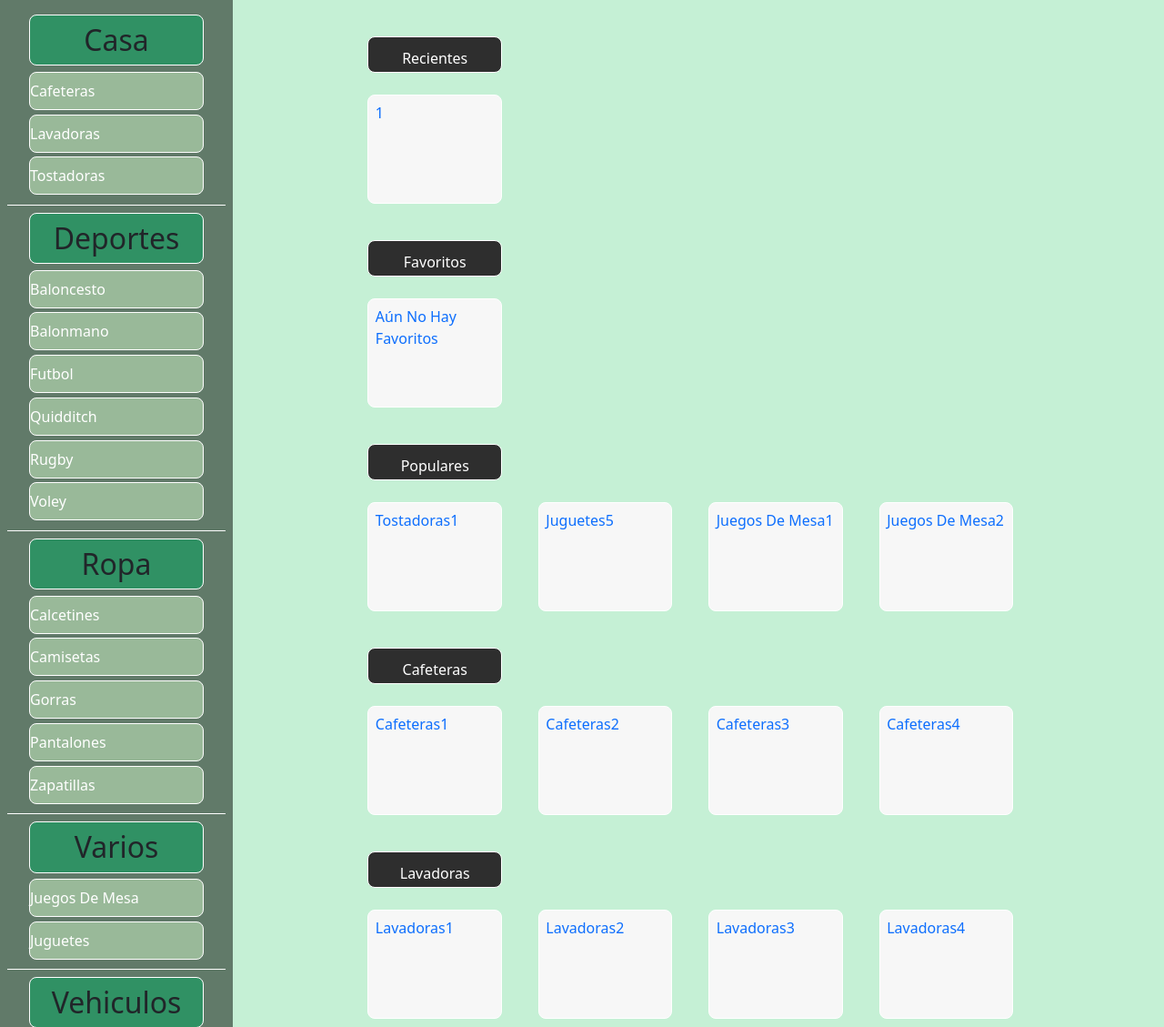
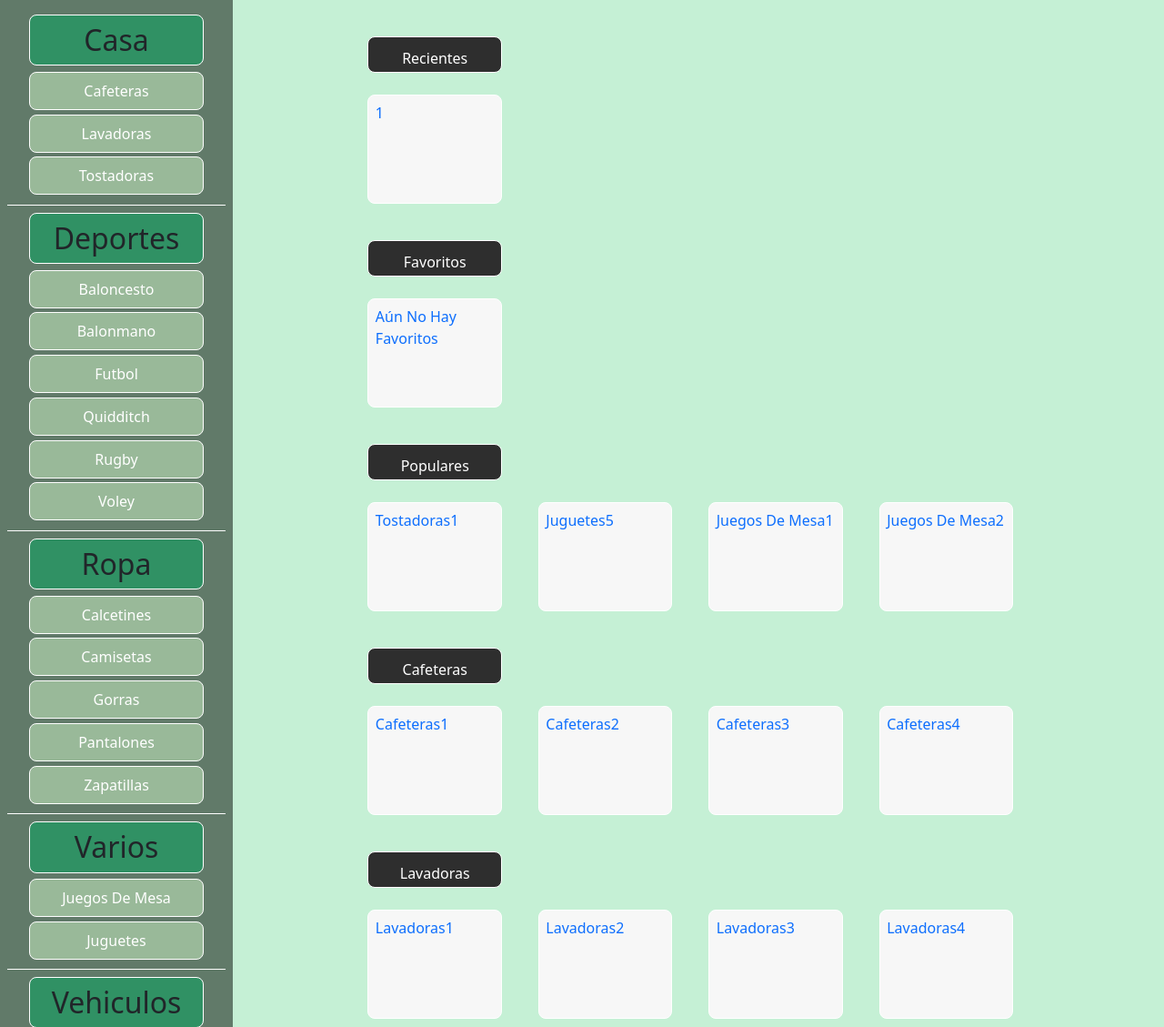
Before and after one commit to RafaelBlazquez/pr, a PHP site: page /index.php in a window 1280 px wide. Shown: the part 160-1289 px from the top of the page at 91% size. Run offline with PHP 8.4, Linux system fonts and the light colour scheme; the visitor is signed in with stand-in values (Sample User, id 1); data comes from the database, SQL or seed files in the repository; data that the repository does not hold is empty.

Commit message:
Add files via upload

```diff
--- a/2GDAW_Reto_2-main/Servidor Script/view/css/index.css
+++ b/2GDAW_Reto_2-main/Servidor Script/view/css/index.css
@@ -100,6 +100,9 @@ aside{
 }
 aside div:first-of-type{
     border-top: none;
+}
+.opcion{
+    text-align: center;
 }
 .menu {
     position: relative;
--- a/2GDAW_Reto_2-main/Servidor Script/view/parts/header.php
+++ b/2GDAW_Reto_2-main/Servidor Script/view/parts/header.php
@@ -18,7 +18,7 @@
 </head>
 <body>
     <header>
-        <div id="logo"><img src="imagenes/iconos/comerciados.png"></div>
+        <div id="logo"><a href="index.php"><img src="imagenes/iconos/comerciados.png"></a></div>
         <h1><a href="index.php">ComerciaDos</a></h1>
         <nav>
 
```
